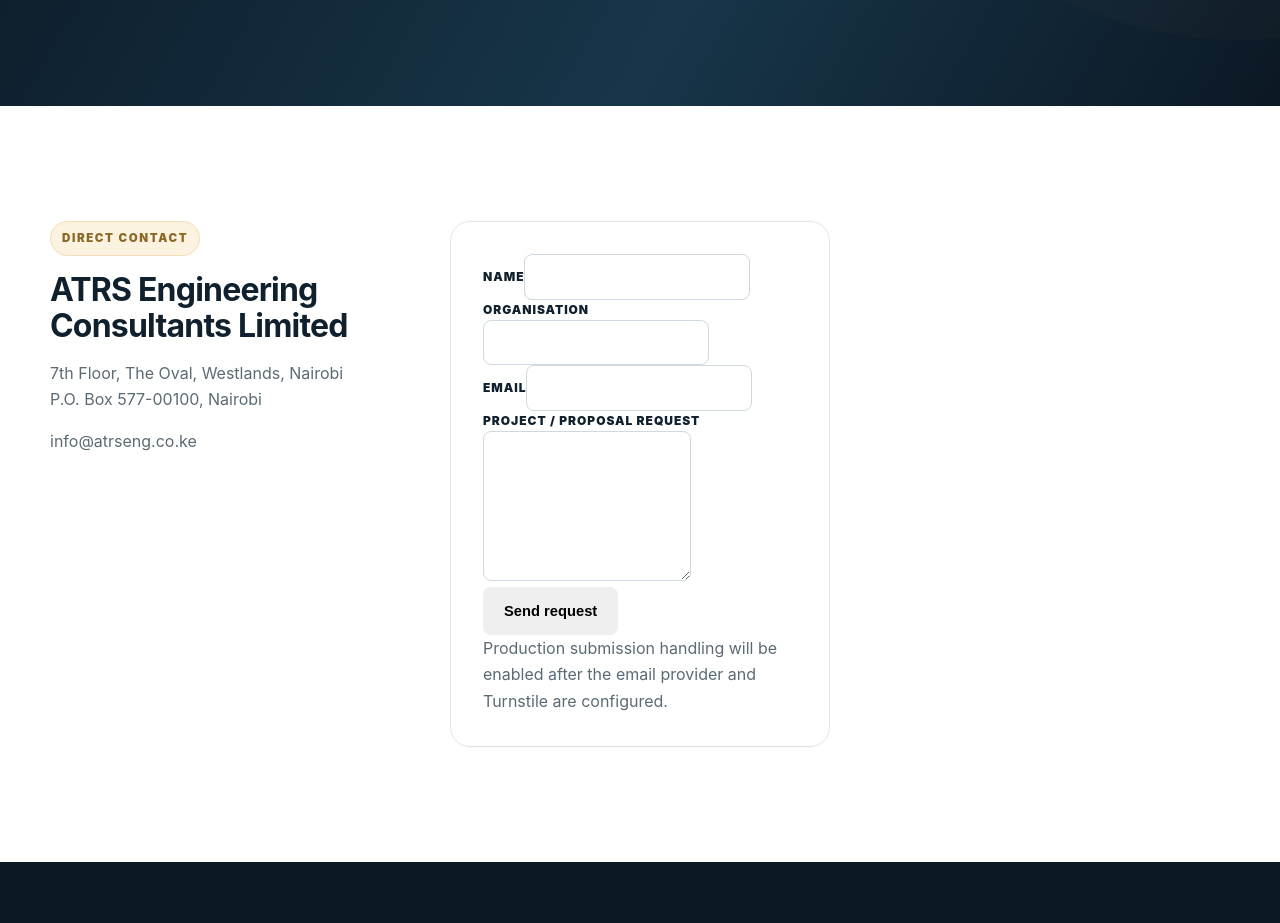
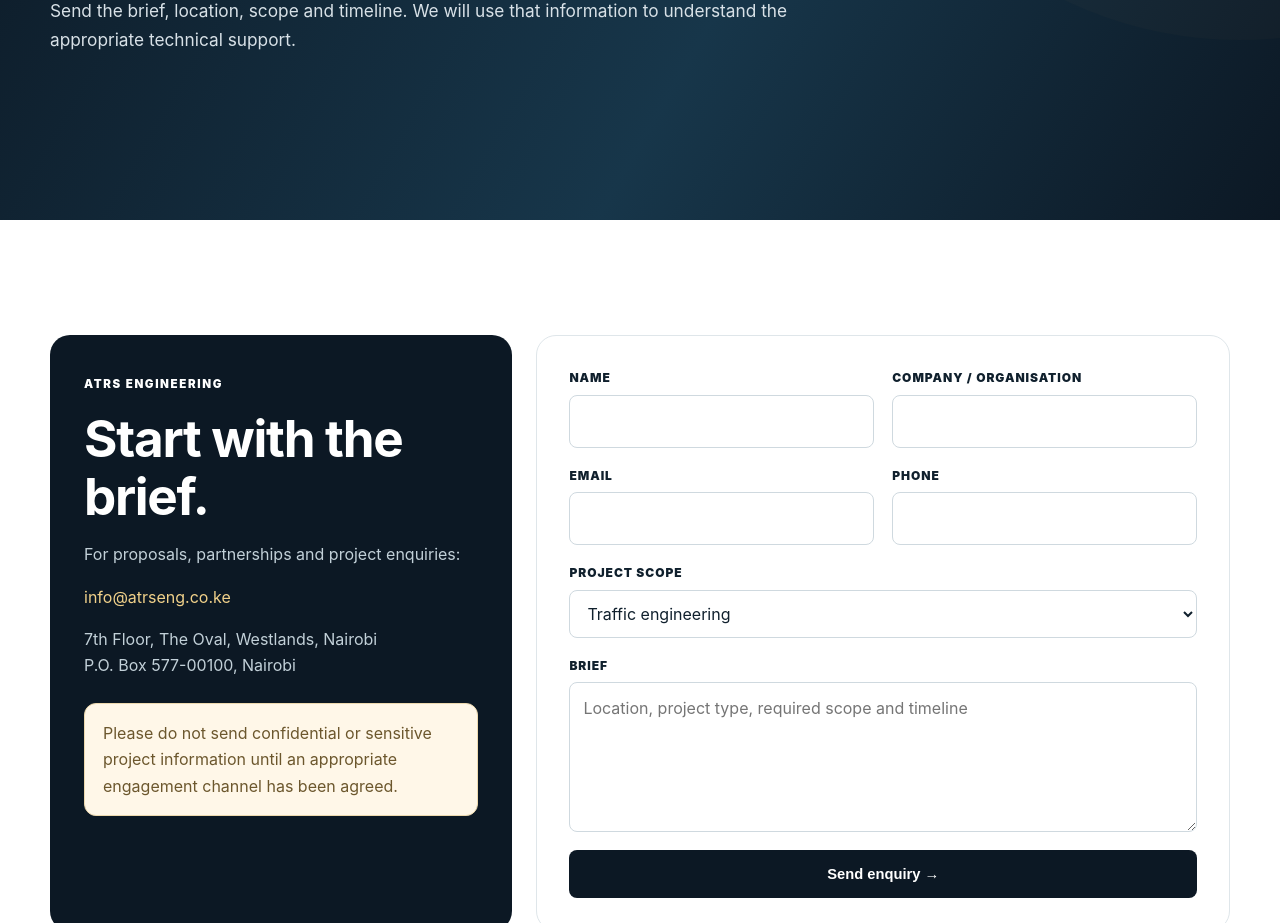
Before and after one commit to Quavyl1/atrsengneering, an Astro site: page /contact in a window 1280 px wide. Shown: the part 465-1388 px from the top of the page. Built offline with nearby package versions, Linux system fonts and the light colour scheme; Astro itself is replaced by a stand-in of ours.

Commit message:
Rebuild contact.astro page

```diff
--- a/src/pages/contact.astro
+++ b/src/pages/contact.astro
@@ -1,4 +1,9 @@
 ---
 import Base from '../layouts/Base.astro';
+const schema={'@context':'https://schema.org','@type':'ContactPage',name:'Contact ATRS Engineering Consultants',url:'https://atrseng.co.ke/contact/'};
 ---
-<Base title="Contact / Request a Proposal"><section class="hero"><div class="container"><span class="eyebrow">Contact</span><h1>Tell ATRS what you need.</h1><p>Use this route for a project enquiry, technical scope or proposal request.</p></div></section><section class="section"><div class="container"><div class="grid"><div><span class="tag">Direct contact</span><h2 style="font-size:2rem">ATRS Engineering Consultants Limited</h2><p>7th Floor, The Oval, Westlands, Nairobi<br>P.O. Box 577-00100, Nairobi</p><p><a href="mailto:info@atrseng.co.ke">info@atrseng.co.ke</a></p></div><form class="card form" action="/api/enquiry" method="post"><div class="field"><label>Name<input name="name" required></label></div><div class="field"><label>Organisation<input name="organisation" required></label></div><div class="field"><label>Email<input name="email" type="email" required></label></div><div class="field"><label>Project / proposal request<textarea name="scope" required></textarea></label></div><input type="hidden" name="form" value="proposal-request"><button class="btn gold" type="submit">Send request</button><p class="note">Production submission handling will be enabled after the email provider and Turnstile are configured.</p></form></div></div></section></Base>
+<Base title="Contact" description="Contact ATRS Engineering Consultants in Nairobi for traffic engineering, road safety, BRT, mobility and traffic impact assessment services." schema={schema}>
+<section class="hero"><div class="container"><span class="eyebrow">Contact</span><h1>Tell us what your project needs to decide.</h1><p>Send the brief, location, scope and timeline. We will use that information to understand the appropriate technical support.</p></div></section>
+<section class="section"><div class="container contact-grid"><div class="contact-card"><span class="eyebrow">ATRS Engineering</span><h2>Start with the brief.</h2><p>For proposals, partnerships and project enquiries:</p><p><a href="mailto:info@atrseng.co.ke">info@atrseng.co.ke</a></p><p>7th Floor, The Oval, Westlands, Nairobi<br>P.O. Box 577-00100, Nairobi</p><div class="notice" style="margin-top:24px">Please do not send confidential or sensitive project information until an appropriate engagement channel has been agreed.</div></div>
+<form class="form" action="mailto:info@atrseng.co.ke" method="post" enctype="text/plain"><div class="form-grid"><div class="field"><label for="name">Name</label><input id="name" name="Name" required></div><div class="field"><label for="company">Company / organisation</label><input id="company" name="Company"></div><div class="field"><label for="email">Email</label><input id="email" type="email" name="Email" required></div><div class="field"><label for="phone">Phone</label><input id="phone" name="Phone"></div><div class="field full"><label for="scope">Project scope</label><select id="scope" name="Project type"><option>Traffic engineering</option><option>Road safety</option><option>Traffic impact assessment</option><option>BRT / public transport</option><option>Data / surveys / analysis</option><option>Partnership / tender</option><option>Other</option></select></div><div class="field full"><label for="message">Brief</label><textarea id="message" name="Brief" placeholder="Location, project type, required scope and timeline"></textarea></div><div class="field full"><button class="btn btn-dark" type="submit">Send enquiry →</button></div></div></form></div></section>
+</Base>
```
